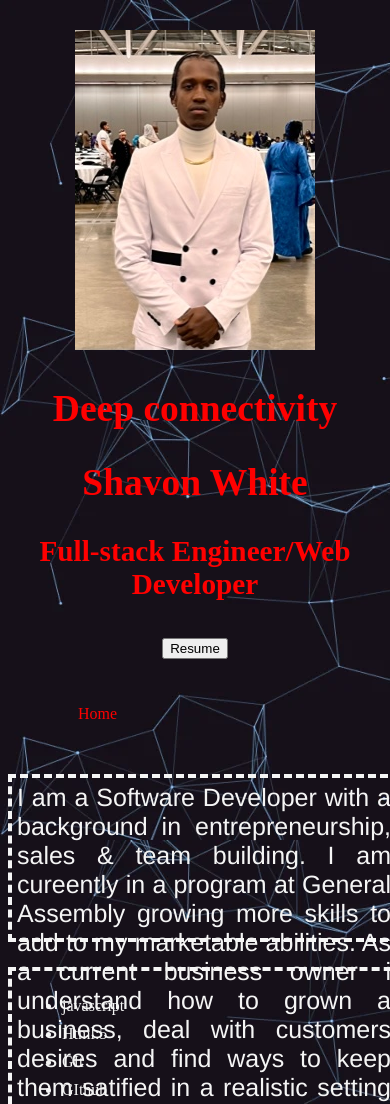
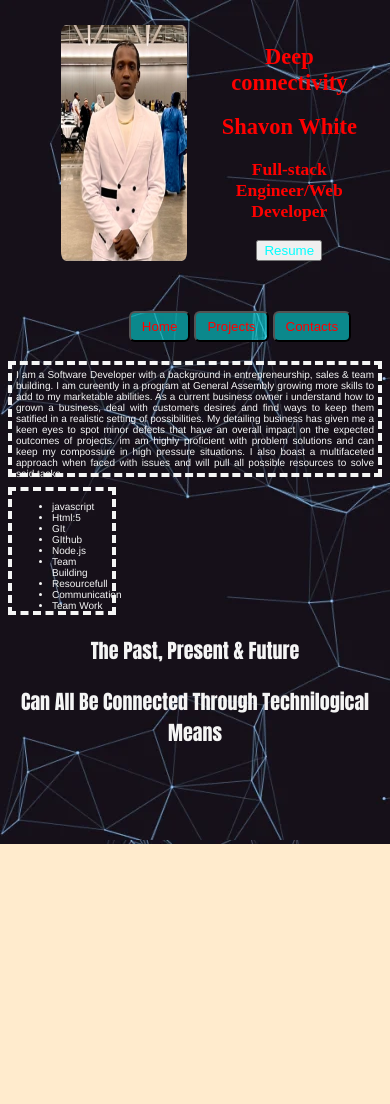
Before and after one commit to Shavon63/portfolio, a plain HTML site: page index.html in a window 390 px wide. Shown: the top 1104 px of the page. After the commit the page ends 844 px from the top, so only its background shows below. Drawn offline with Linux system fonts and the light colour scheme.

Commit message:
did the querry

```diff
--- a/index.html
+++ b/index.html
@@ -9,18 +9,20 @@
 </head>
 <body background="cssbackground.pnj.webp">
     <section class="page-1" id="current-page">
+            <div class="container">
+                <img class="profilePic" src="./IMG_0727.jpg" alt="profilePic">
                 <div class="heading">
-        <img class="profilePic" src="./IMG_0727.jpg" alt="profilePic">
                 <h1> Deep connectivity</h1>
                 <h2> Shavon White</h2>
                 <h3>Full-stack Engineer/Web Developer</h3>
                 <a href="resum.pdf"><button class="resume">Resume</button></a>
                 </div>
+         </div>
     <nav>
         <ul class="nav">
-            <li class="page-1" id="current-page">Home</li>
-            <li class="page-2" id="hidden-page">Projects</li>
-            <li class="page-3" id="hidden-page">Contacts</li>
+            <button><li id="page-1">Home</li></button>
+            <button><li id="page-2">Projects</li></button>
+            <button><li id="page-3">Contacts</li></button>
         </ul>
         </nav>
     <p class="aboutMe">I am a Software Developer with a background in entrepreneurship, sales & team building. I am cureently in a program at General Assembly growing more skills to add to my marketable abilities. As a current business owner i understand how to grown a business, deal with customers desires and find ways to keep them satified in a realistic setting of possibilities. My detailing business has given me a keen eyes to spot minor defects that have an overall impact on the expected outcomes of projects. im am highly proficient with problem solutions and can keep my compossure in high pressure situations. I also boast a multifaceted approach when faced with issues and will pull all possible resources to solve said tasks.</p>
--- a/style.css
+++ b/style.css
@@ -1,16 +1,26 @@
+/* * {
+    border: 2px dotted rgb(255, 7, 7);
+} */
 @import url('https://fonts.googleapis.com/css2?family=Merriweather:ital,wght@1,900&display=swap');
 @import url('https://fonts.googleapis.com/css2?family=Anton&family=Russo+One&display=swap');
 body {
     background-color: blanchedalmond;
 }
-.profilePic{
+/* .profilePic{
 box-shadow: 15px 15x black;
+} */
+
+.container{
+    display: flex;
+    margin: 25px 10px 50px 50px ;
 }
-
+.container img{
+    margin-right: 20px;
+    border-radius: 4%;
+}
 .heading {
-    text-align: center;
     font-size: 25px;
-    font-family: Aton, russo;
+    font-family: "Aton, russo";
     margin-top: 30px;
     animation: color-chnage 1s infinite;
     -webkit-animation: color-change 1s infinite;
@@ -18,7 +28,10 @@ box-shadow: 15px 15x black;
     -o-animation: color-change 1s infinite;
     -ms-animation: color-change 1s infinite;
     animation: color-change 1s infinite;
+    position: relative;
+    text-align: center;
 }
+
 @keyframes color-change {
     0% {color: red}
     50% {color: green}
@@ -27,12 +40,15 @@ box-shadow: 15px 15x black;
 
 
 
-nav {
-    height: 100%;
-    width: 100px ;
-    margin: 20px;
-    text-align: left;
-    padding: 5px;
+.nav {
+    height: 100px;
+    width: 100%;
+    text-align: center;
+    margin-top: 30px;
+    flex-direction: row;
+
+
+
 
 }
 
@@ -48,6 +64,9 @@ nav {
     -o-animation: color-change 1s infinite;
     -ms-animation: color-change 1s infinite;
     animation: color-change 1s infinite;
+    text-align: center;
+
+
 }
 @keyframes color-change {
     0% {color: red}
@@ -58,7 +77,7 @@ nav {
 .aboutMe{
     text-decoration-line: none;
     height: 150px;
-    width: 100%;
+    text-align: center;
     color: whitesmoke;
     font-size: large;
     font-family: 'Franklin Gothic Medium', 'Arial Narrow', Arial, sans-serif;
@@ -66,8 +85,7 @@ nav {
     border-style: dashed;
     border-width: 4px;
     text-align: justify;
-    font-size:25px;
-    position: relative;
+    font-size:22px;
 
 }
 .skills {
@@ -76,20 +94,66 @@ nav {
     text-align: justify;
     color: whitesmoke;
     width: 400px;
-    display: flex;
-    flex-direction: column;
-    position: relative;
+    height: 250px;
+    font-size: 15px;
+    font-family: 'Franklin Gothic Medium', 'Arial Narrow', Arial, sans-serif;
 }
 
-.skillsLi li{
-    margin: 10px;
-}
+
+@media(max-width: 500px){
+    .profilePic{
+        width: 40%;
+        margin-left: 3px;
+        position:relative;
+    }
+    .heading{
+        font-size: medium;
+        font-size: 15px;
+        margin: 0px 0px 0px 0px;
+    }
+    .resume {
+        color: aqua;
+    }
+    .nav   {
+        margin: 5px 5px 5px 5px;
+        height: 40px;
+    }
+    .nav button {
+        color: aqua;
+        background-color: rgb(0, 255, 255, .5);
+        border-radius: 6px;
+    }
+    .aboutMe{
+        height: 100px;
+        padding:0;
+        font-size: 10px;
+        padding: 4px;
+
+    }
+    .skills{
+        width: 100px;
+        height: 120px;
+        font-size: 10px;
+        display: inline-flexbox;
+        margin-left: 0;
+        flex-wrap: wrap;
+
+    }
+    .skillsLi{
+        text-align: left;
+    }
+
+    footer{
+        size: 5px;
+    }
+    }
+
 footer{
     color: whitesmoke;
     font-family: Impact, Haettenschweiler, 'Arial Narrow Bold', sans-serif;
     font-size: 20px;
     text-align: center;
-    position: relative;
+
 }
 
 .page-2 {
```
Lines whose indentation alone changed are shown as unchanged.
